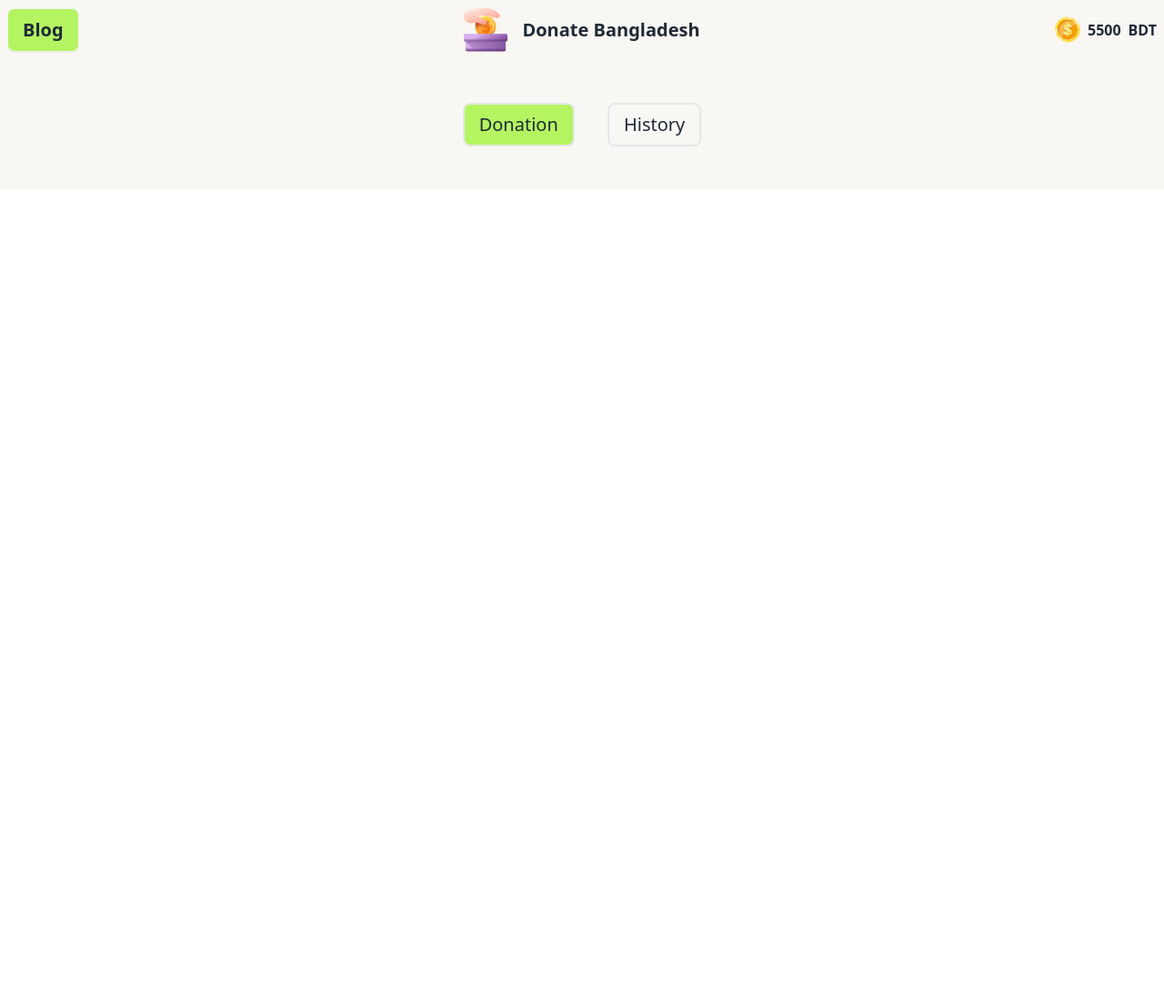
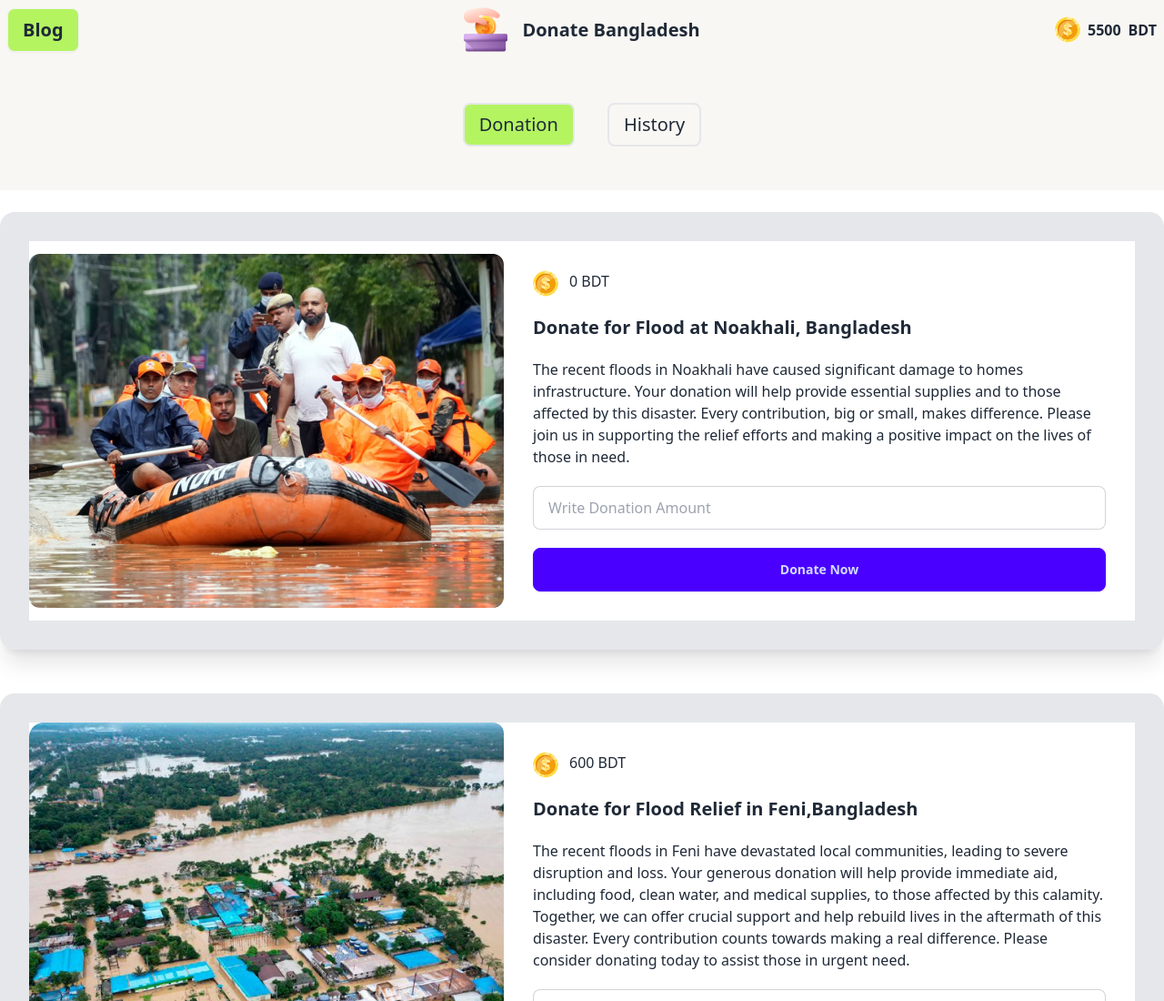
Before and after one commit to 8Mubassher8/assignment05-js, a plain HTML site: page index.html in a window 1280 px wide. Shown: the top 1100 px of the page at 91% size. Before the commit the page ends 800 px from the top, so only its background shows below. Drawn offline with nearby package versions, Linux system fonts and the light colour scheme.

Commit message:
1st page

```diff
--- a/index.html
+++ b/index.html
@@ -12,7 +12,7 @@
 </head>
 
 <body>
-    <nav class="bg-[#F9F7F3]">
+    <nav class="bg-[#F9F7F3] sticky top-0">
         <div class="max-w-screen-xl mx-auto">
             <div class="navbar ">
                 <div class="navbar-start">
@@ -59,9 +59,70 @@
 
 
     <!-- cards -->
-     <div class="max-w-screen-xl mx-auto py-6">
 
-     </div>
+    <div>
+        <div class="max-w-screen-xl mx-auto py-6 ">
+            <div class="card lg:card-side shadow-xl border-[32px]">
+                <figure>
+                  <img src="/assets/noakhali.png" alt="" />
+                </figure>
+                <div class="card-body w-6 gap-5">
+                  <div class="flex gap-3">
+                    <img src="/assets/coin.png" alt="">
+                    <P class="font-">0 BDT</P>
+                  </div>
+                  <h2 class="card-title">Donate for Flood at Noakhali, Bangladesh</h2>
+                  <p> The recent floods in Noakhali have caused significant damage to homes  infrastructure. Your donation will help provide essential supplies and  to those affected by this disaster. Every contribution, big or small, makes  difference. Please join us in supporting the relief efforts and making a positive impact on the lives of those in need.</p>
+                  <input type="text" placeholder="Write Donation Amount" class="input input-bordered w-full " />
+                  <div class="card-actions justify-end">
+                    <button class="btn btn-primary w-full font-bold">Donate Now</button>
+                  </div>
+                </div>
+              </div>
+         </div>
+
+         <div class="max-w-screen-xl mx-auto py-6">
+            <div class="card lg:card-side shadow-xl border-[32px]">
+                <figure>
+                  <img src="/assets/feni.png" alt="" />
+                </figure>
+                <div class="card-body w-6 gap-5">
+                  <div class="flex gap-3">
+                    <img src="/assets/coin.png" alt="">
+                    <P class="font-">600 BDT</P>
+                  </div>
+                  <h2 class="card-title">Donate for Flood Relief in Feni,Bangladesh</h2>
+                  <p> The recent floods in Feni have devastated local communities, leading to severe disruption and loss. Your generous donation will help provide immediate aid, including food, clean water, and medical supplies, to those affected by this calamity. Together, we can offer crucial support and help rebuild lives in the aftermath of this disaster. Every contribution counts towards making a real difference. Please consider donating today to assist those in urgent need.</p>
+                  <input type="text" placeholder="Write Donation Amount" class="input input-bordered w-full " />
+                  <div class="card-actions justify-end">
+                    <button class="btn btn-primary w-full font-bold">Donate Now</button>
+                  </div>
+                </div>
+              </div>
+         </div>
+
+         <div class="max-w-screen-xl mx-auto py-6">
+            <div class="card lg:card-side shadow-xl border-[32px]">
+                <figure>
+                  <img src="/assets/quota-protest.png" alt="" />
+                </figure>
+                <div class="card-body w-6 gap-5">
+                  <div class="flex gap-3">
+                    <img src="/assets/coin.png" alt="">
+                    <P class="font-">2400 BDT</P>
+                  </div>
+                  <h2 class="card-title">Aid for Injured in the Quota Movement</h2>
+                  <p> The recent Quota movement has resulted in numerous injuries and significant hardship for many individuals. Your support is crucial in providing medical assistance, rehabilitation, and necessary supplies to those affected. By contributing, you help ensure that injured individuals receive the care and support they need during this challenging time. Every donation plays a vital role in alleviating their suffering and aiding in their recovery. Please consider making a donation to support these brave individuals in their time of need.</p>
+                  <input type="text" placeholder="Write Donation Amount" class="input input-bordered w-full " />
+                  <div class="card-actions justify-end">
+                    <button class="btn btn-primary w-full font-bold">Donate Now</button>
+                  </div>
+                </div>
+              </div>
+         </div>
+
+    </div>
+
 
     <script src="./js/features.js"></script>
 </body>
```
